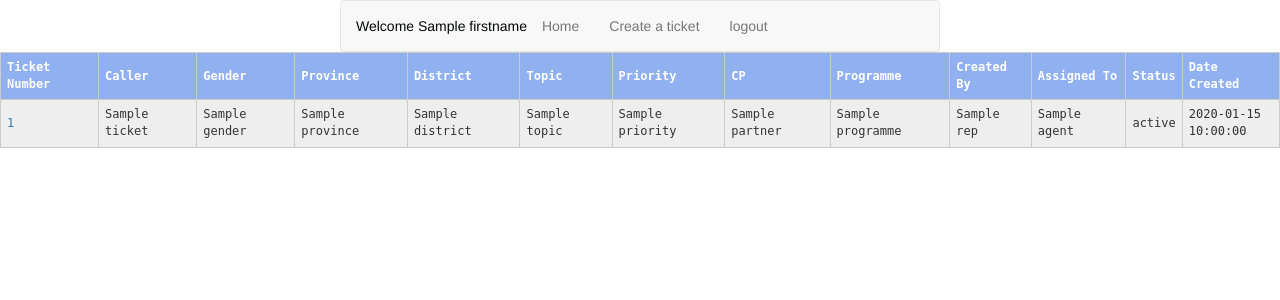
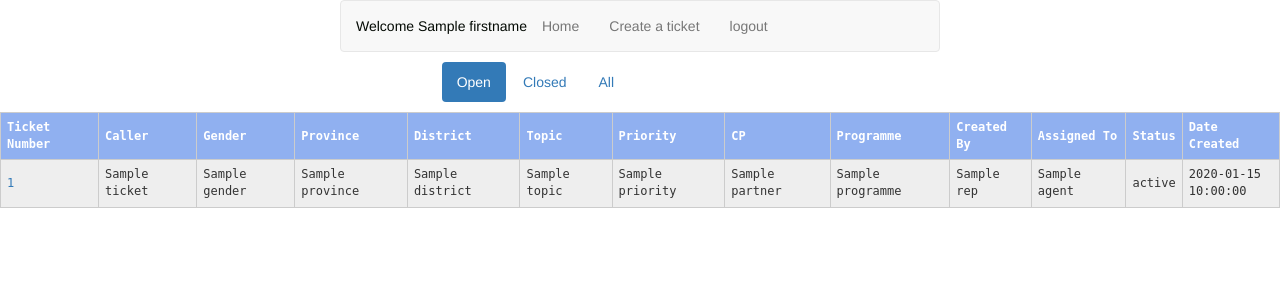
Before and after one commit to alklyn/cfm, a Python web app: template app/templates/index.html in a window 1280 px wide. Shown: the top 300 px of the page. Run offline with Jinja, Linux system fonts and the light colour scheme; the template is opened without the code that fills it: most values are stand-ins (such as "Sample title", 1, 10 or a date in 2020); some libraries are stand-ins or nearby versions.

Commit message:
Add nav in index for filtering by ticket status.

```diff
--- a/app/static/styles/base.css
+++ b/app/static/styles/base.css
@@ -73,3 +73,10 @@ textarea {
    top: -9999px !important;
    left: -9999px !important;
 }
+
+
+/*for separating elements */
+.space {
+    margin-top: 10px;
+    margin-bottom: 10px;
+}
--- a/app/templates/index.html
+++ b/app/templates/index.html
@@ -7,6 +7,17 @@
 {% endblock %}
 
 {% block my_content%}
+    <div class="container-fluid">
+        <div class="row">
+            <div class="col-md-4 col-md-offset-4 space">
+                <ul class="nav nav-pills">
+                    <li role="presentation" class="active"><a href="#">Open</a></li>
+                    <li role="presentation"><a href="#">Closed</a></li>
+                    <li role="presentation"><a href="#">All</a></li>
+                </ul>
+            </div>
+        </div>
+    </div>
 
         <table class="table-element">
             <thead class="table-element">
```
Also changed, not shown: app/views.py (+4 -3 lines).
